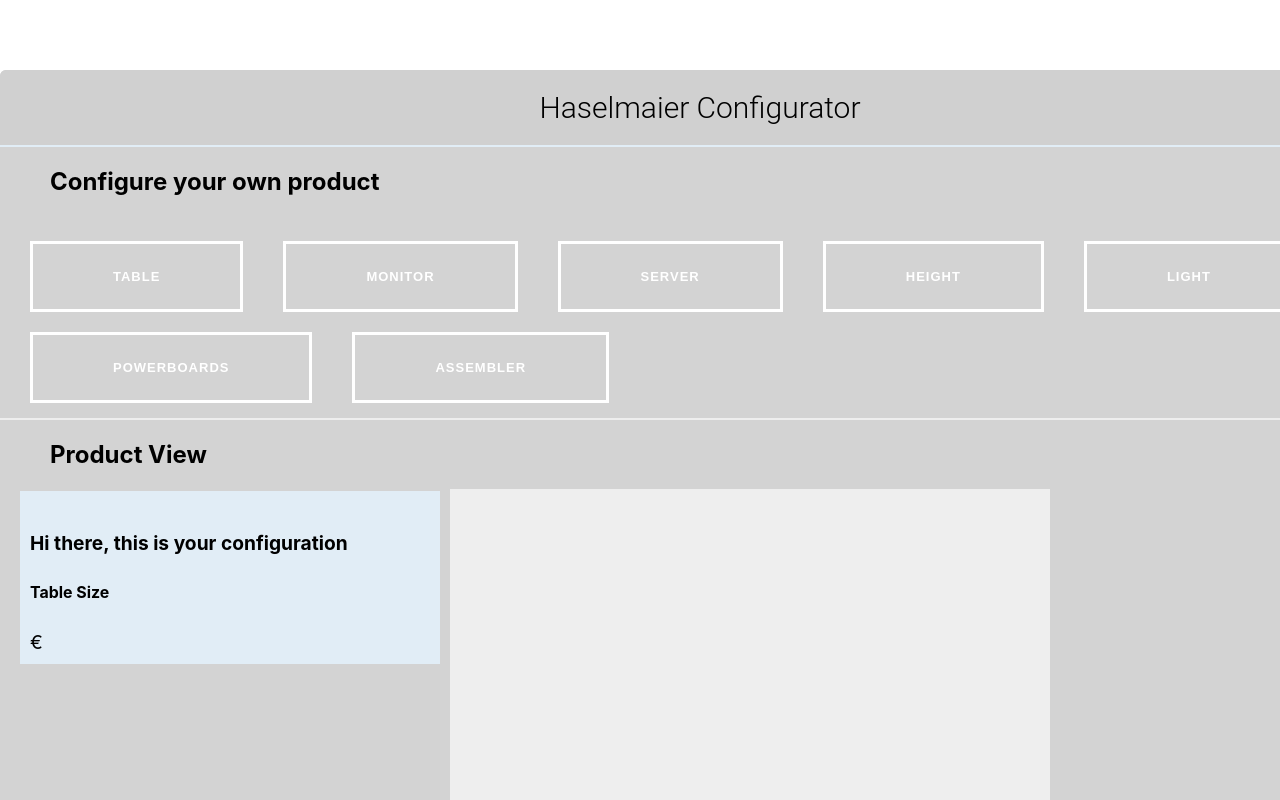
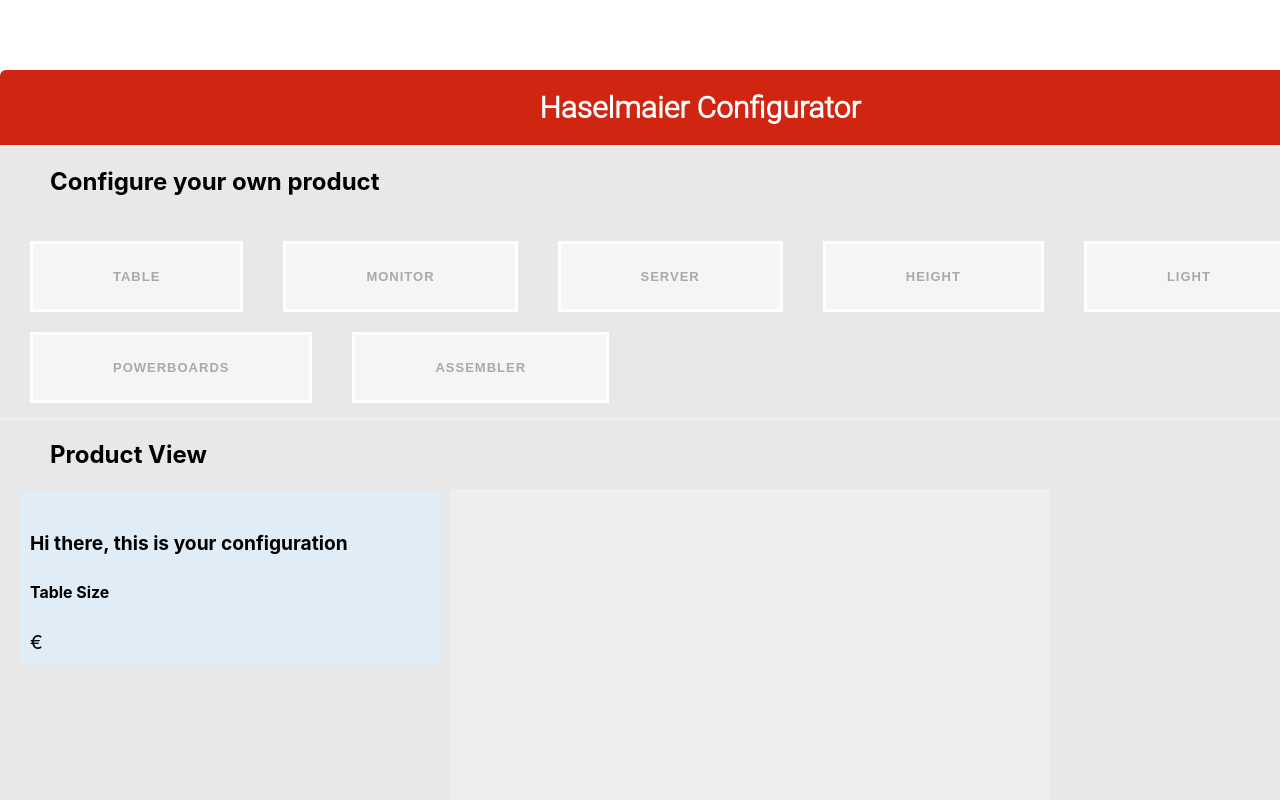
Before and after one commit to mathiasfrey/haselmaier-configurator, a React (Create React App) app: page / in a window 1280 px wide. Shown: the top 800 px of the page. Built offline with nearby package versions, Linux system fonts and the light colour scheme.

Commit message:
Manage Data Flow

```diff
--- a/src/App.css
+++ b/src/App.css
@@ -3,10 +3,10 @@
 }
 
 .configurator {
-  background: #D3D3D3;
+  background: #E8E8E8;
   width: 1400px;
   margin: 70px auto;
-  box-shadow: 13px 10px #888888;
+  box-shadow: 13px 10px #E0E0E0;
   border-radius: 6px;
   overflow-x: hidden;
   height: 1000px;
@@ -36,11 +36,11 @@
 
 
 header {
-  color: #000000;
+  color: #ffffff;
   text-align: center;
   display: flex;
   align-items: center;
-  background-color: #D0D0D0;
+  background-color: #d02611;
   font: 15px "Roboto Light", sans-serif;
   border-bottom: solid 2px #e1edf6;
 }
@@ -63,12 +63,16 @@ header h1 {
   padding-left: 50px;
 }
 
+.white {
+    color: white;
+}
+
 
 .btn {
     border: none;
     font-size: 13px;
     color: inherit;
-    background: none;
+    background: #F5F5F5;
     cursor: pointer;
     padding: 25px 80px;
     display: inline-block;
@@ -94,7 +98,7 @@ header h1 {
 
 .btn-1 {
     border: 3px solid #fff;
-    color: #fff;
+    color: 	#A9A9A9;
 }
 
 .btn-1e {
--- a/src/components/Header.js
+++ b/src/components/Header.js
@@ -3,7 +3,7 @@ import React from 'react';
 const Header = (props) => {
     return (
         <header>
-        <h1>{props.title}</h1>
+            <h1><strong>{props.title}</strong></h1>
         </header>
     )
 };
```
